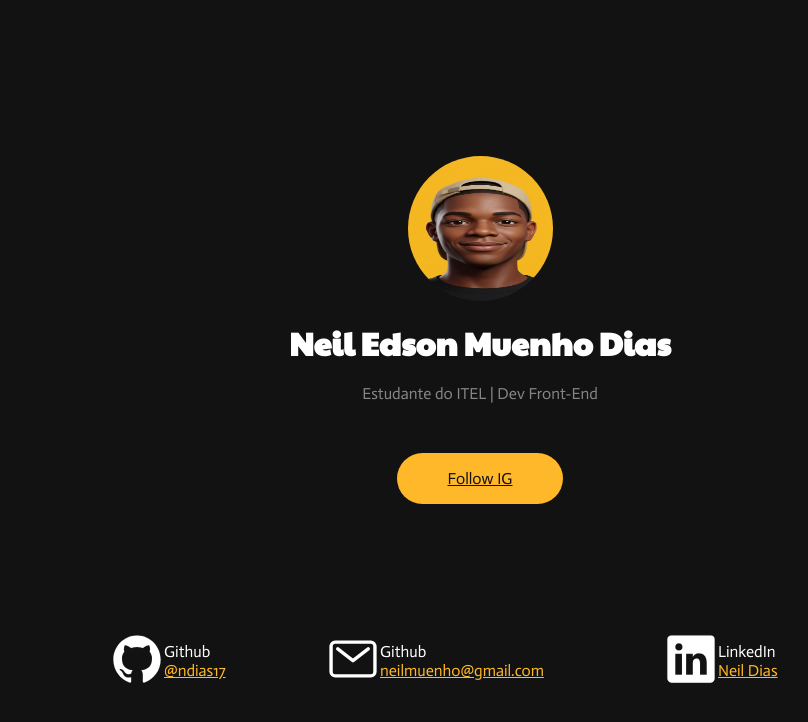
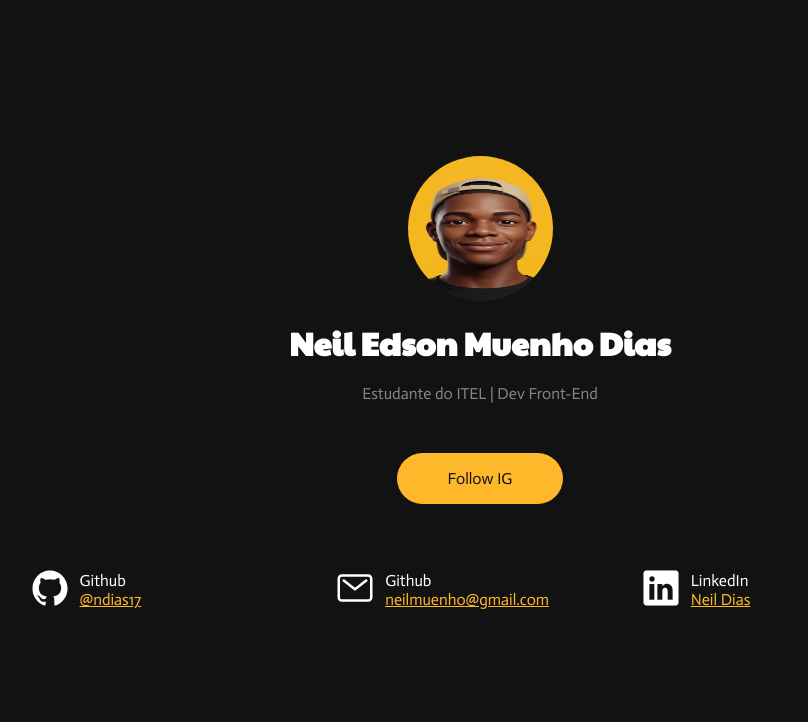
Before and after one commit to NDias17/enide, a plain HTML site: page index.html in a window 1280 px wide. Shown: the whole page, without its empty margins (160-968 px from the left). Drawn offline with nearby package versions, Linux system fonts and the light colour scheme.

Commit message:
final commit

```diff
--- a/style.css
+++ b/style.css
@@ -10,6 +10,7 @@ body{
 
 #corpo{
   width: 100%;
+  padding: 0 16px;
 }
 
 img{
@@ -27,6 +28,7 @@ h1{
   text-align: center;
   margin-top: 24px;
   line-height: 110%;
+  font-size: clamp(1.4rem, 5vw, 2rem);
 }
 
 .bioo{
@@ -48,60 +50,65 @@ h1{
   font-family: "Actor", sans-serif;
   border-radius: 50px;
   margin-top: 50px;
-  margin-bottom: 128px;
+  margin-bottom: 64px;
+  text-decoration: none;
 }
 
 .ig {
   color: #121212;
+  text-decoration: none;
 }
 
 #rodape{
   display: flex;
-  width: 917px;
-  height: 58px;
+  flex-wrap: wrap;
+  width: 100%;
+  max-width: 917px;
   justify-content: center;
   align-items: center;
   margin: auto;
   margin-bottom: 70px;
-  gap: 30px;
+  gap: 16px;
+  padding: 0 8px;
 }
 
-.social0{
+.social0,
+.social1,
+.social2{
   display: flex;
-  width: 186px;
-  height: 58px;
   align-items: center;
   color: white;
   font-family: "Actor", sans-serif;
+  gap: 10px;
+  min-width: 160px;
+  flex: 1 1 160px;
+  max-width: 320px;
 }
 
-.social1{
-  display: flex;
-  width: 308px;
-  height: 58px;
-  align-items: center;
-  color: white;
-  font-family: "Actor", sans-serif;
-}
-
-.social2{
-  display: flex;
-  width: 186px;
-  height: 58px;
-  align-items: center;
-  color: white;
-  font-family: "Actor", sans-serif;
-}
-
-
 ion-icon {
-  width: 54px;
-  height: 54px;
+  width: 40px;
+  height: 40px;
   font-size: 24px;
   color: #ffffff;
+  flex-shrink: 0;
 }
 
 a {
   color: #FFB829;
   font-family: "Actor", sans-serif;
+  word-break: break-all;
 }
+
+/* Telemóvel pequeno */
+@media (max-width: 480px) {
+  img {
+    margin-top: 80px;
+  }
+
+  #rodape {
+    flex-direction: column;
+    align-items: flex-start;
+    padding: 0 24px;
+    gap: 20px;
+  }
+}
```
